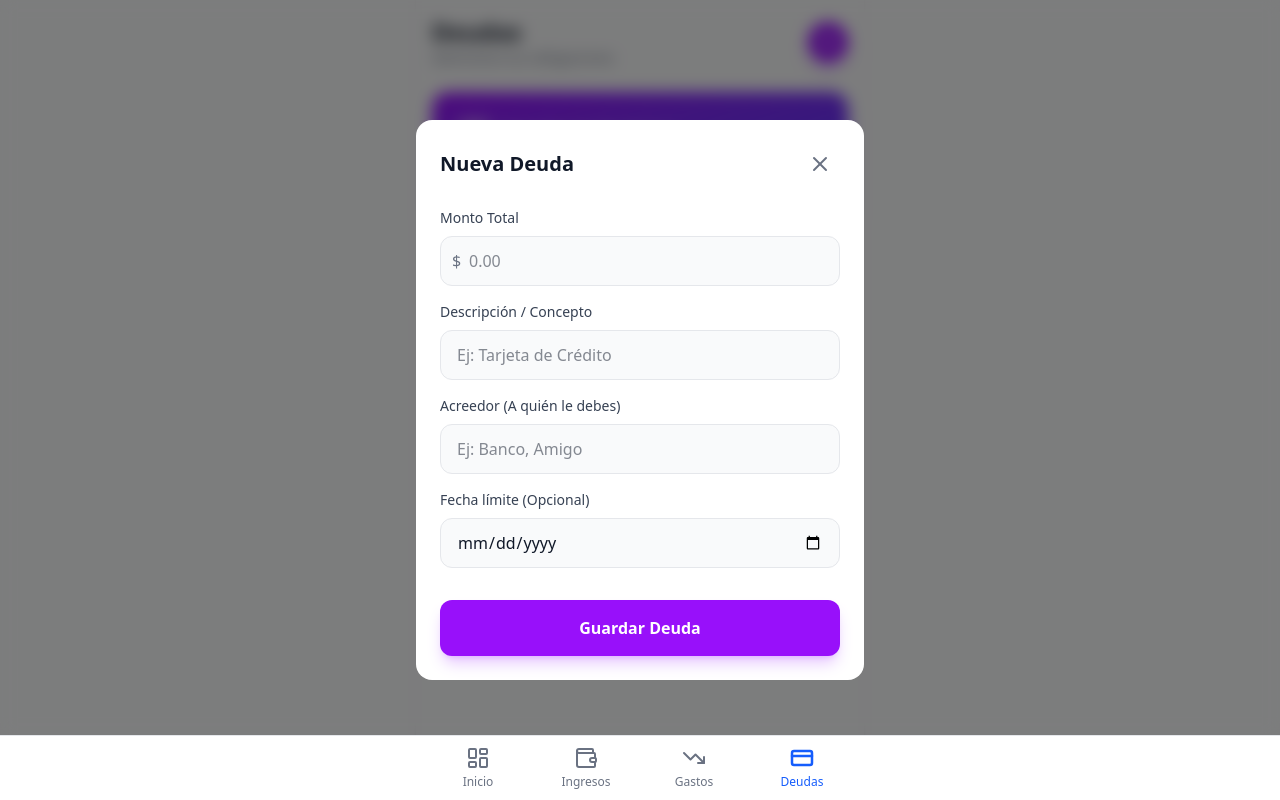
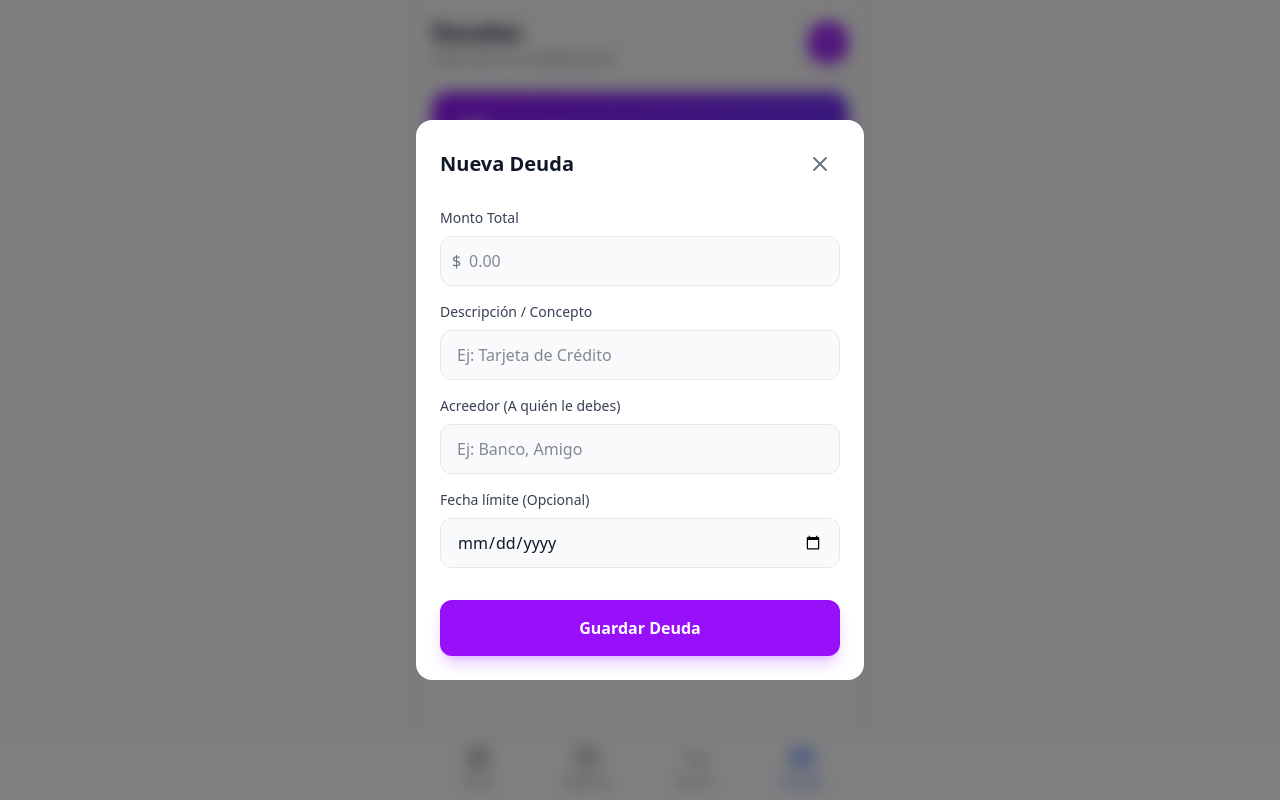
Before and after one commit to CARLOSNR9/billeterapro, a React (Vite) app: page /debts in a window 1280 px wide. Both pictures are taken after a click on the button 828 px from the left and 42 px from the top of the page. Built offline with nearby package versions, Linux system fonts and the light colour scheme.

Commit message:
fix: increase z-index and add scroll to debt modals

```diff
--- a/src/pages/Debts.tsx
+++ b/src/pages/Debts.tsx
@@ -179,8 +179,8 @@ export const Debts: React.FC = () => {
 
             {/* Add Debt Modal */}
             {isModalOpen && (
-                <div className="fixed inset-0 bg-black/50 backdrop-blur-sm z-50 flex items-end sm:items-center justify-center">
-                    <div className="bg-white dark:bg-gray-900 w-full max-w-md rounded-t-3xl sm:rounded-2xl p-6 animate-in slide-in-from-bottom-full sm:slide-in-from-bottom-10 duration-300">
+                <div className="fixed inset-0 bg-black/50 backdrop-blur-sm z-[60] flex items-end sm:items-center justify-center">
+                    <div className="bg-white dark:bg-gray-900 w-full max-w-md rounded-t-3xl sm:rounded-2xl p-6 animate-in slide-in-from-bottom-full sm:slide-in-from-bottom-10 duration-300 max-h-[90vh] overflow-y-auto">
                         <div className="flex justify-between items-center mb-6">
                             <h2 className="text-xl font-bold text-gray-900 dark:text-gray-100">Nueva Deuda</h2>
                             <button
@@ -263,8 +263,8 @@ export const Debts: React.FC = () => {
 
             {/* Payment Modal */}
             {isPaymentModalOpen && (
-                <div className="fixed inset-0 bg-black/50 backdrop-blur-sm z-50 flex items-end sm:items-center justify-center">
-                    <div className="bg-white dark:bg-gray-900 w-full max-w-md rounded-t-3xl sm:rounded-2xl p-6 animate-in slide-in-from-bottom-full sm:slide-in-from-bottom-10 duration-300">
+                <div className="fixed inset-0 bg-black/50 backdrop-blur-sm z-[60] flex items-end sm:items-center justify-center">
+                    <div className="bg-white dark:bg-gray-900 w-full max-w-md rounded-t-3xl sm:rounded-2xl p-6 animate-in slide-in-from-bottom-full sm:slide-in-from-bottom-10 duration-300 max-h-[90vh] overflow-y-auto">
                         <div className="flex justify-between items-center mb-6">
                             <h2 className="text-xl font-bold text-gray-900 dark:text-gray-100">Registrar Abono</h2>
                             <button
```
